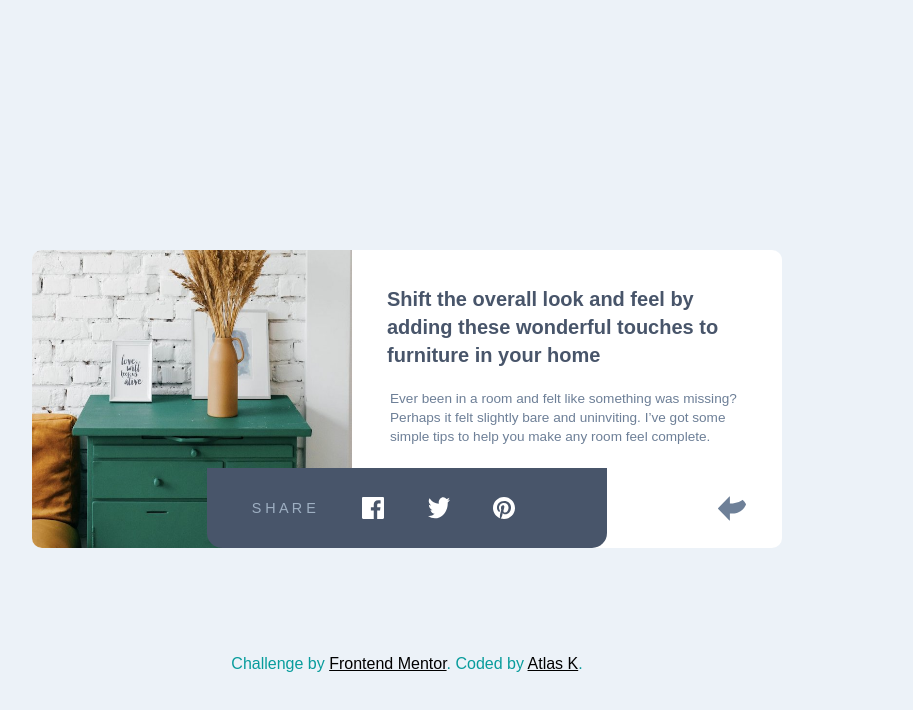
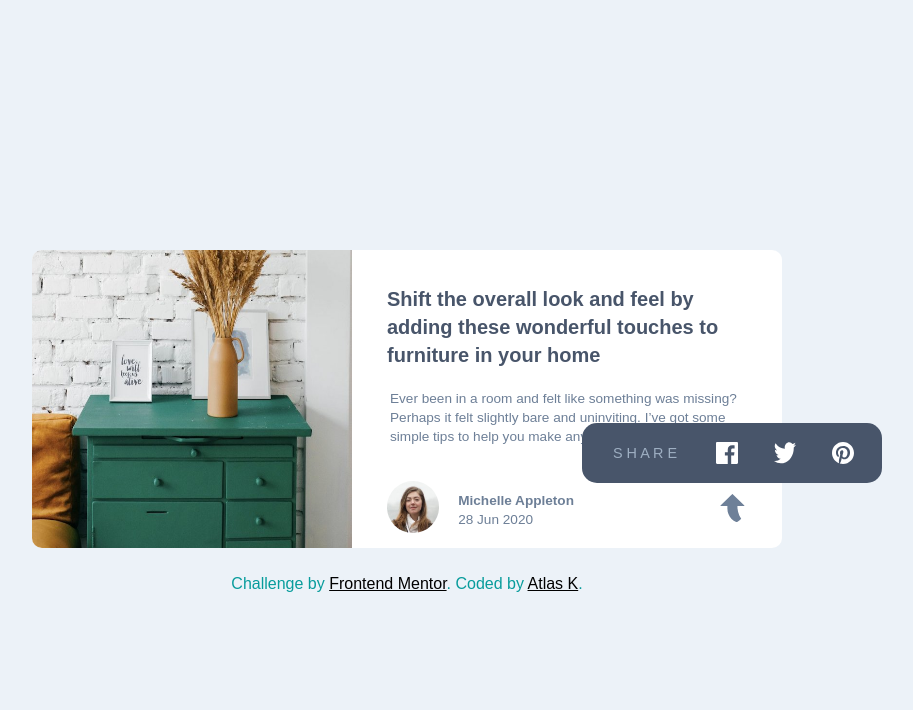
Before and after one commit to AtlasKaplan/Article-Preview-Component, a plain HTML site: page index.html in a window 1280 px wide. Both pictures are taken after a click on the picture 965 px from the left and 508 px from the top of the page. Shown: the whole page, without its empty margins (233-1146 px from the left). Drawn offline with Linux system fonts and the light colour scheme.

Commit message:
final js and resposive share-content

```diff
--- a/index.html
+++ b/index.html
@@ -31,7 +31,7 @@
         <img src="images/avatar-michelle.jpg" alt="avatar">
         <p><b>Michelle Appleton </b><br> 28 Jun 2020</p>
 
-        <img onclick="styleChange()" class="share" src="images/icon-share.svg" alt="share">
+        <img class="share" src="images/icon-share.svg" alt="share">
       </div>
 
     </div>
@@ -55,25 +55,16 @@
 </body>
 
 <script>
+  const toggle = document.querySelector(".share");
+  const icons = document.querySelector(".iconos");
+  const share = document.querySelector(".share")
+  toggle.addEventListener('click', function () {
 
-  function styleChange() {
-
-    document.getElementsByClassName("iconos")[0].style.zIndex = "1";
-    document.getElementsByClassName("share")[0].style.transform = "rotate(180deg)";
-
-  }
-
-  function styleChangeBack() {
-
-      document.getElementsByClassName("iconos")[0].style.zIndex = "-1";
-      document.getElementsByClassName("share")[0].style.transform = "rotate(-180deg)";
-
-    }
+    icons.classList.toggle("active");
+    share.classList.toggle("active")
 
 
-
-
-
+  })
 
 </script>
 </html>
--- a/style.css
+++ b/style.css
@@ -87,7 +87,9 @@ a{
     transition: 300ms;
     z-index: 2;
 }
-
+.share.active{
+    transform: rotate(180deg);
+}
 
 
 
@@ -108,9 +110,14 @@ a{
     z-index: -1;
 }
 
+.iconos.active {
+    z-index: 1;
+}
+
 .iconos img {
     width: 22px;
     height: 22px;
+    cursor: pointer;
 
 }
 
@@ -121,6 +128,7 @@ a{
 .iconos p {
     margin-top: 0;
     font-size: 0.9rem;
+    cursor: pointer;
 
 }
 
@@ -135,9 +143,11 @@ a{
         display: flex;
         max-width: 750px;
 
+
     }
     .seccion1 {
         flex: 0 0 320px;
+
     }
 
     .seccion1 img {
@@ -150,4 +160,35 @@ a{
     .perfil p {
         margin-right: 7.8125rem;
     }
+
+    .iconos {
+        background-color: hsl(217, 19%, 35%);
+        color: hsl(212, 23%, 69%);
+        display: none;
+        justify-content: space-around;
+        gap: 20px;
+        align-items: center;
+        height: 60px;
+        margin: 0 auto;
+        border-radius: 15px;
+        width: 300px;
+        position: relative;
+        bottom: 150px;
+        left: 325px;
+
+
+    }
+    .iconos.active {
+        display: flex;
+        margin-bottom: -60px;
+    }
+
+.iconos img:nth-child(4) {
+    margin: 0;
 }
+
+.share.active {
+    transform: rotate(270deg);
+}
+
+}
```
